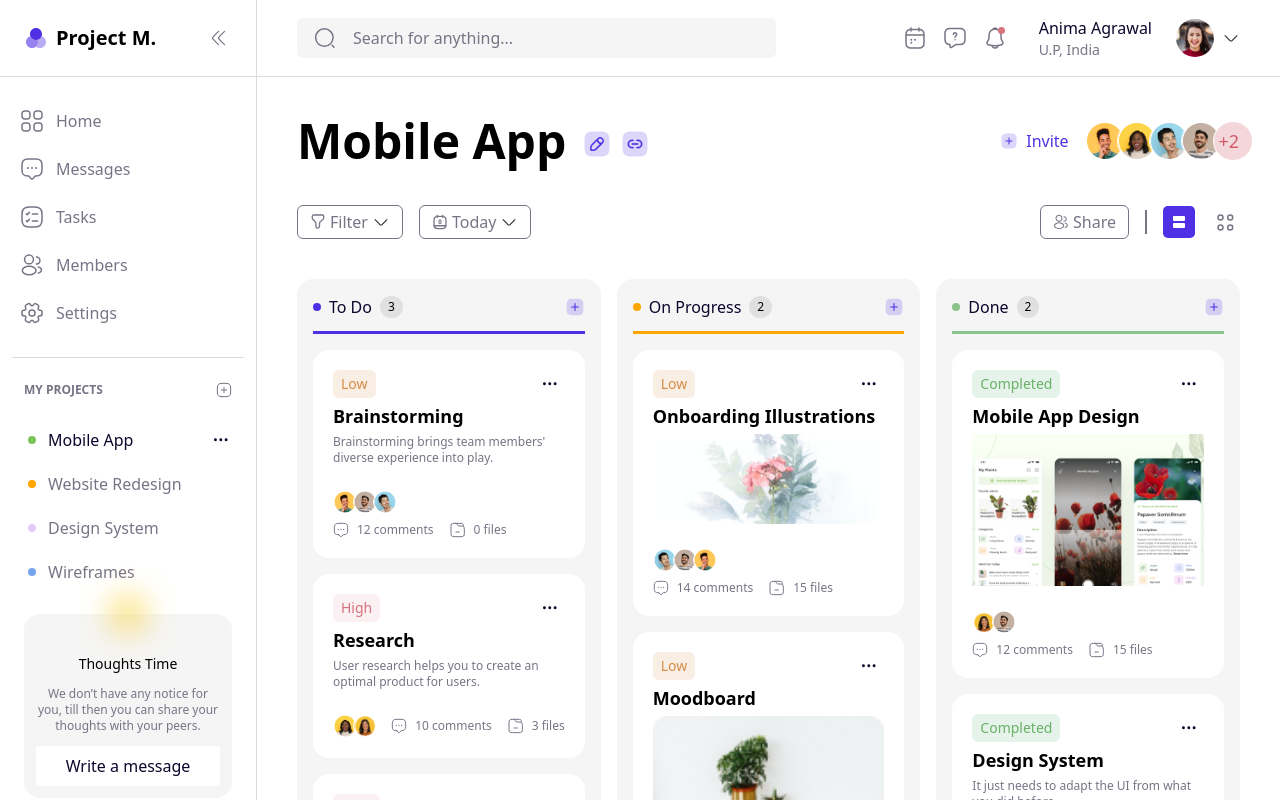
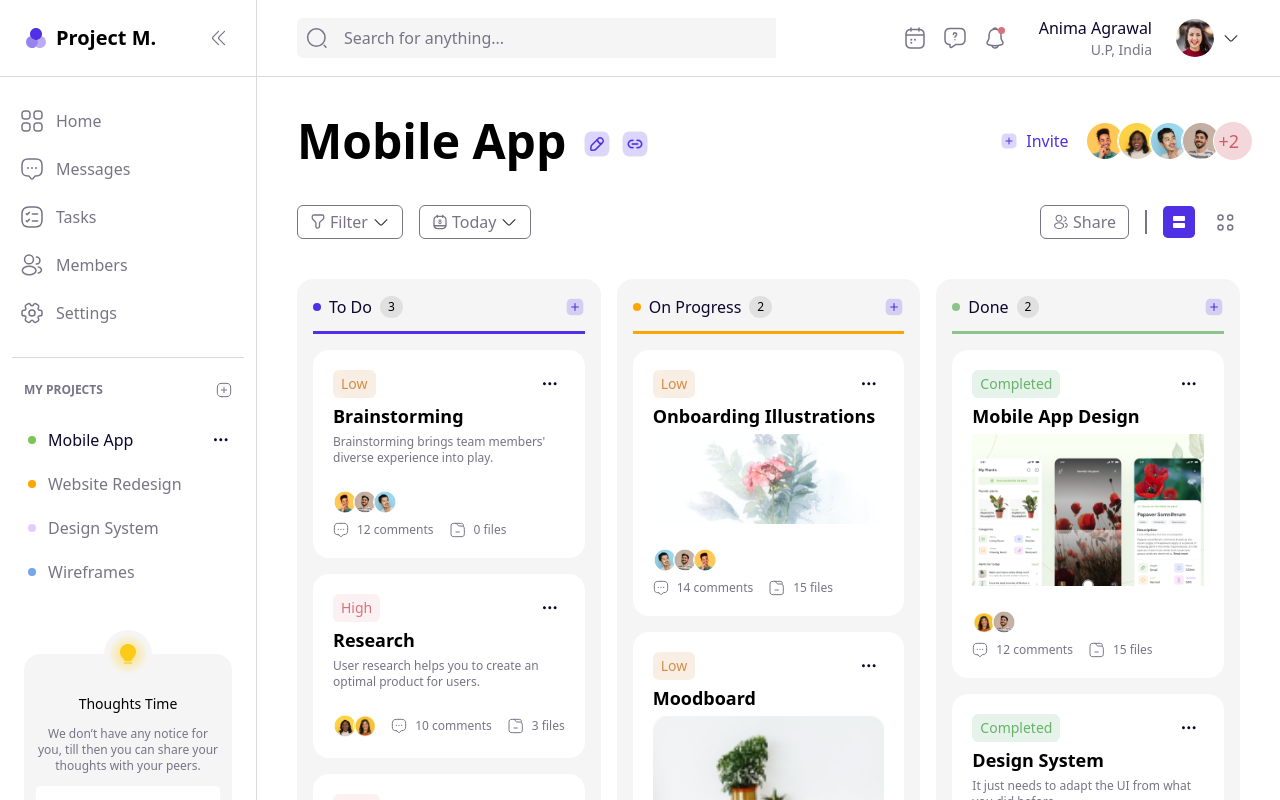
Before and after one commit to astr0n0mer/workflow, a React (Vite) app: page / in a window 1280 px wide. Shown: the top 800 px of the page. Built offline with nearby package versions, Linux system fonts and the light colour scheme.

Commit message:
Fix missing bulb icon issue in tip section

```diff
--- a/src/components/Nav.jsx
+++ b/src/components/Nav.jsx
@@ -3,15 +3,19 @@ import MessageQuestion from "../assets/message-question.svg";
 import Notification from "../assets/notification.svg";
 import DownArrow from "../assets/down-arrow.svg";
 import LoggedInUser from "../assets/users/logged-in-user.png";
+import Search from "../assets/search.svg";
 
 export default function Nav() {
   return (
     <div className="flex flex-1 flex-wrap items-center gap-4 border-b border-border px-10 py-4 lg:gap-8">
-      <input
-        type="text"
-        placeholder="Search for anything..."
-        className="w-96 flex-grow rounded-md bg-stateBackground bg-[url('./src/assets/search.svg')] bg-[center_left_1em] bg-no-repeat p-2 pl-14 placeholder:text-secondary"
-      />
+      <label className="flex w-96 flex-grow rounded-md bg-stateBackground">
+        <img src={Search} alt="" className="p-2" />
+        <input
+          type="text"
+          placeholder="Search for anything..."
+          className="w-full bg-inherit p-2 placeholder:text-secondary"
+        />
+      </label>
 
       <div className="flex flex-grow gap-2 lg:justify-end">
         <div className="flex items-center gap-4">
@@ -31,7 +35,7 @@ export default function Nav() {
       <div className="flex flex-grow items-center justify-end gap-6 xl:flex-grow-0">
         <div className="flex flex-col justify-between">
           <h6 className="text-primary">Anima Agrawal</h6>
-          <p className="text-sm text-secondary">U.P, India</p>
+          <p className="text-right text-sm text-secondary">U.P, India</p>
         </div>
         <div className="flex gap-2">
           <img src={LoggedInUser} alt="user" className="rounded-full" />
--- a/src/components/Projects.jsx
+++ b/src/components/Projects.jsx
@@ -39,8 +39,8 @@ export default function Projects() {
         ))}
       </div>
 
-      <div className="relative mx-3 flex max-w-[13rem] flex-col gap-3 rounded-2xl bg-stateBackground p-3 pt-10 text-center">
-        <div className="absolute left-1/2 top-0 flex aspect-square w-8 -translate-x-1/2 -translate-y-1/2 items-center justify-center bg-[#fcd64ab3] blur-lg">
+      <div className="relative mx-3 mt-10 flex max-w-[13rem] flex-col gap-3 rounded-2xl bg-stateBackground p-3 pt-10 text-center">
+        <div className="radial-gradient absolute left-1/2 top-0 flex aspect-square w-12 -translate-x-1/2 -translate-y-1/2 items-center justify-center rounded-full bg-stateBackground">
           <img src={Bulb} alt="" />
         </div>
 
--- a/src/index.css
+++ b/src/index.css
@@ -4,5 +4,9 @@
   display: none;
 }
 
+.radial-gradient {
+  background-image: radial-gradient(circle, #fcd64ab3, transparent 60%);
+}
+
 @tailwind components;
 @tailwind utilities;
```
